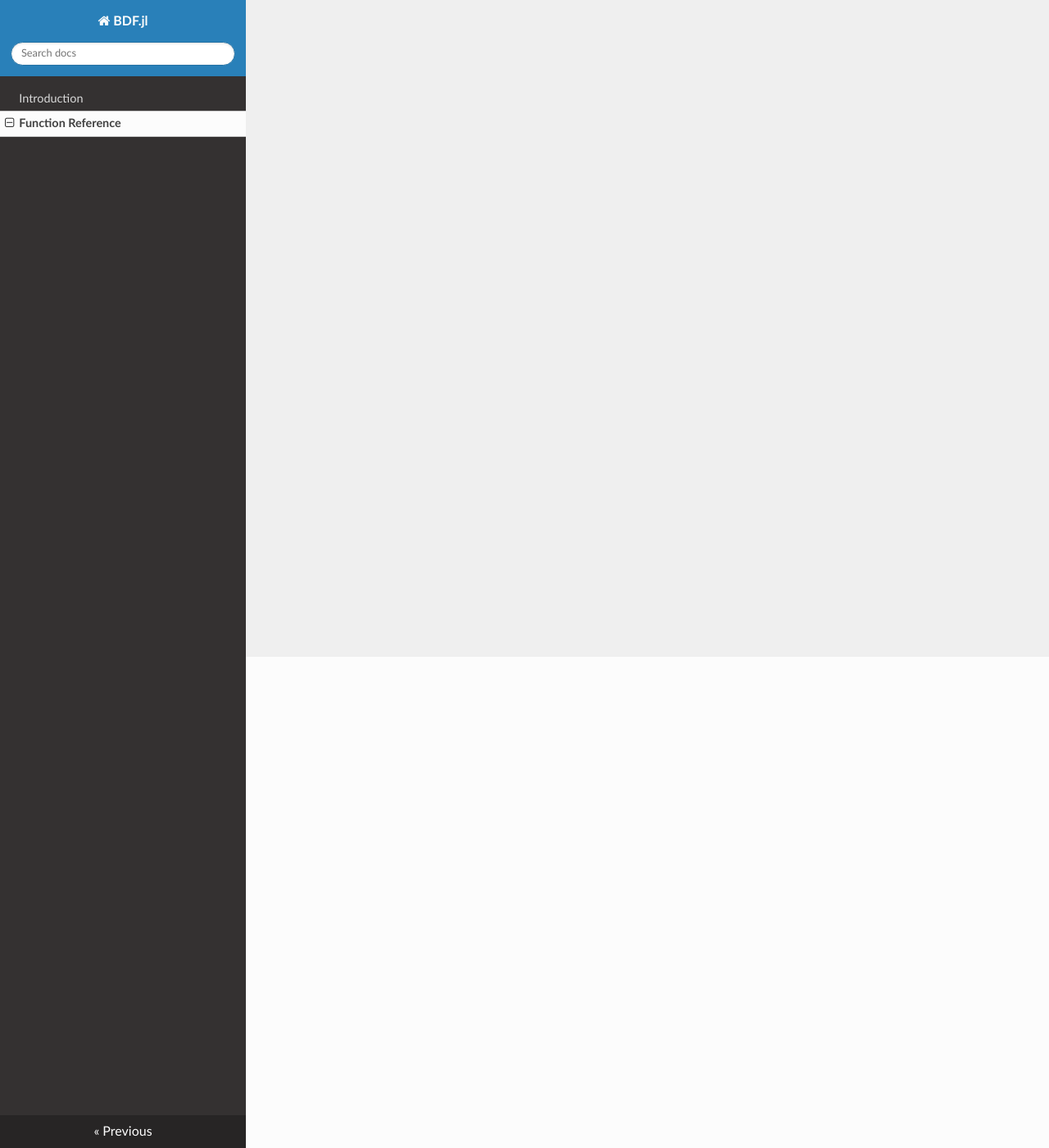
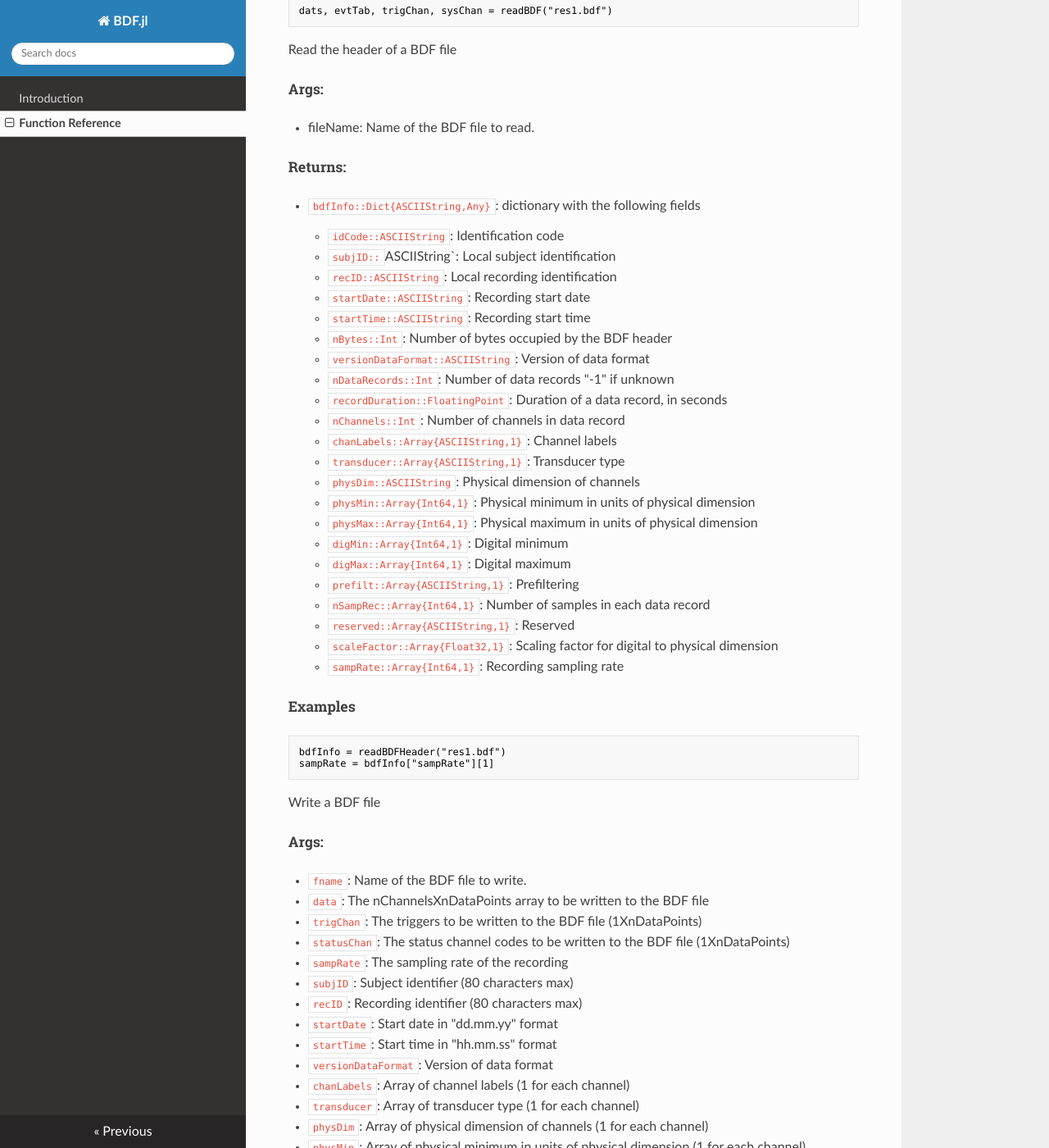
Before and after one commit to sam81/BDF.jl, an MkDocs documentation site: the page built from docs/API.md, in a window 1280 px wide and 1400 px high, scrolled down 599 px. Shown: the whole window at 82% size. Built offline with MkDocs 1.6.1, drawn with Linux system fonts in a browser that asks for light colours; nearby versions of some CDN libraries; old or Windows-style settings are respelled for this version of MkDocs; some of the changed text lies outside the part shown.

````diff
--- a/docs/API.md
+++ b/docs/API.md
@@ -1 +1,139 @@
-# BDF
+Read the data from a BDF file
+
+##### Args:
+
+* `fname`: Name of the BDF file to read.
+* `from`: Start time of data chunk to read (seconds)
+* `to`: End time of data chunk to read (seconds).
+
+##### Returns:
+
+* `dats::Array{Float32, 2}`: nChannels X nDataPoints matrix containing the data
+* eventTable: dictionary with three fields
+    * code: trigger codes
+    * idx: trigger indexes
+    * dur: trigger durations
+* trigChannel: the raw trigger channel
+* syscodeChannel: the raw system codes channel
+
+
+##### Examples:
+
+```julia
+dats, evtTab, trigChan, sysChan = readBDF("res1.bdf")
+```
+
+Read the header of a BDF file
+
+##### Args:
+
+* fileName: Name of the BDF file to read.
+
+##### Returns:
+
+* `bdfInfo::Dict{ASCIIString,Any}`: dictionary with the following fields
+    * `idCode::ASCIIString`: Identification code
+    * `subjID::`ASCIIString`: Local subject identification
+    * `recID::ASCIIString`: Local recording identification
+    * `startDate::ASCIIString`: Recording start date
+    * `startTime::ASCIIString`: Recording start time
+    * `nBytes::Int`: Number of bytes occupied by the BDF header
+    * `versionDataFormat::ASCIIString`: Version of data format
+    * `nDataRecords::Int`: Number of data records "-1" if unknown
+    * `recordDuration::FloatingPoint`: Duration of a data record, in seconds
+    * `nChannels::Int`: Number of channels in data record
+    * `chanLabels::Array{ASCIIString,1}`: Channel labels
+    * `transducer::Array{ASCIIString,1}`: Transducer type
+    * `physDim::ASCIIString`: Physical dimension of channels
+    * `physMin::Array{Int64,1}`: Physical minimum in units of physical dimension
+    * `physMax::Array{Int64,1}`: Physical maximum in units of physical dimension
+    * `digMin::Array{Int64,1}`: Digital minimum
+    * `digMax::Array{Int64,1}`: Digital maximum
+    * `prefilt::Array{ASCIIString,1}`: Prefiltering
+    * `nSampRec::Array{Int64,1}`: Number of samples in each data record
+    * `reserved::Array{ASCIIString,1}`: Reserved
+    * `scaleFactor::Array{Float32,1}`: Scaling factor for digital to physical dimension
+    * `sampRate::Array{Int64,1}`: Recording sampling rate
+
+##### Examples
+
+```julia
+bdfInfo = readBDFHeader("res1.bdf")
+sampRate = bdfInfo["sampRate"][1]
+```
+
+Write a BDF file
+
+##### Args:
+* `fname`: Name of the BDF file to write.
+* `data`: The nChannelsXnDataPoints array to be written to the BDF file
+* `trigChan`: The triggers to be written to the BDF file (1XnDataPoints)
+* `statusChan`: The status channel codes to be written to the BDF file (1XnDataPoints)
+* `sampRate`: The sampling rate of the recording
+* `subjID`: Subject identifier (80 characters max)
+* `recID`: Recording identifier (80 characters max)
+* `startDate`: Start date in "dd.mm.yy" format
+* `startTime`: Start time in "hh.mm.ss" format
+* `versionDataFormat`: Version of data format
+* `chanLabels`: Array of channel labels (1 for each channel)
+* `transducer`: Array of transducer type (1 for each channel)
+* `physDim`: Array of physical dimension of channels (1 for each channel)
+* `physMin`: Array of physical minimum in units of physical dimension (1 for each channel)
+* `physMax`: Array of physical maximum in units of physical dimension (1 for each channel)
+* `prefilt`: Array of prefilter settings (1 for each channel)
+
+#####  Notes:
+
+Only the first five arguments are required. The other arguments are optional and
+the corresponding BDF fields will be left empty or filled with defaults arguments.
+
+Data records are written in 1-second units. If the number of data points passed to
+`writeBDF` is not an integer multiple of the sampling rate the data array, as well
+as the trigger and status channel arrays will be padded with zeros to fill the last
+data record before it is written to disk.
+
+##### Examples:
+
+```julia
+sampRate = 2048
+dats = rand(2, sampRate*10)
+trigs = rand(1:255, sampRate*10)
+statChan = rand(1:255, sampRate*10)
+writeBDF("bdfRec.bdf", dats, trigs, statChan, sampRate)
+
+#add date and time info
+writeBDF("bdfRec.bdf", dats, trigs, statChan, sampRate, startDate="23.06.14",
+startTime="10.18.19")
+```
+
+Split a BDF file at points marked by a trigger into multiple files
+
+##### Args:
+
+* `fname`: Name of the BDF file to split.
+* `trigger`: The trigger marking the split points.
+* `from`: Start time of data chunk to read (seconds).
+* `to`: End time of data chunk to read (seconds).
+
+##### Examples:
+
+```julia
+splitBDFAtTrigger("res1.bdf", 202)
+```
+
+Split a BDF file at one or more time points into multiple files
+
+##### Args:
+
+* `fname`: Name of the BDF file to split.
+* `timeSeconds`: array listing the time(s) at which the BDF file should be split, in seconds.
+  This can be either a single number or an array of time points.
+* `from`: Start time of data chunk to read (seconds).
+* `to`: End time of data chunk to read (seconds).
+
+##### Examples:
+
+```julia
+splitBDFAtTime("res1.bdf", 50)
+splitBDFAtTime("res2.bdf", [50, 100, 150])
+```
````
Also changed, not shown: .travis.yml (+8 -16 lines), LICENSE.md (+1 -1 lines), 3 other files.
